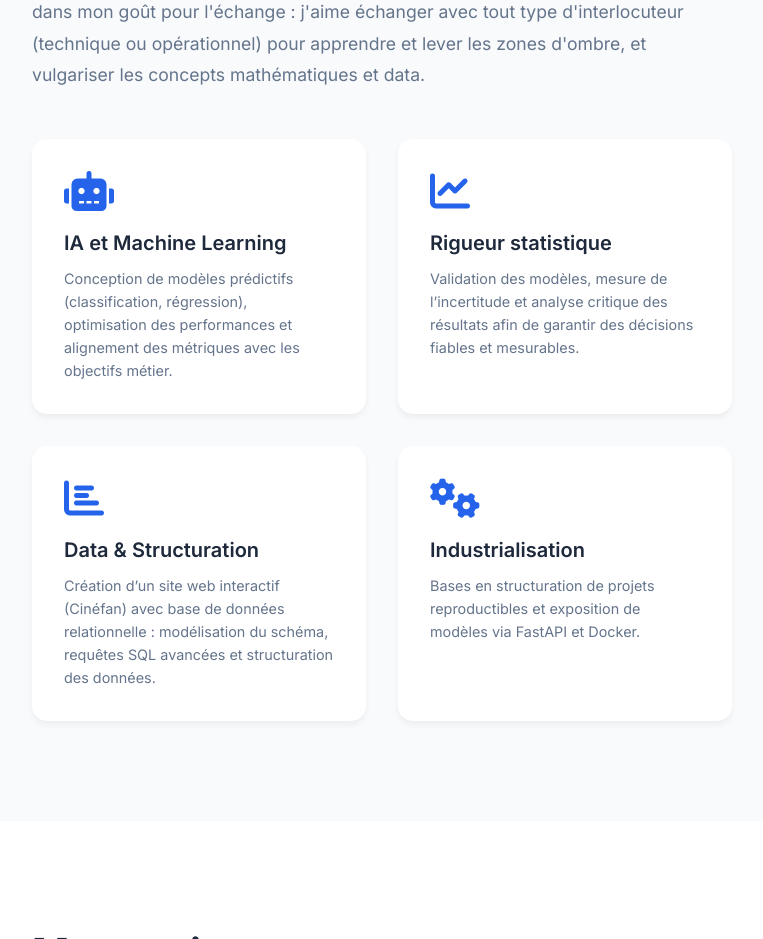
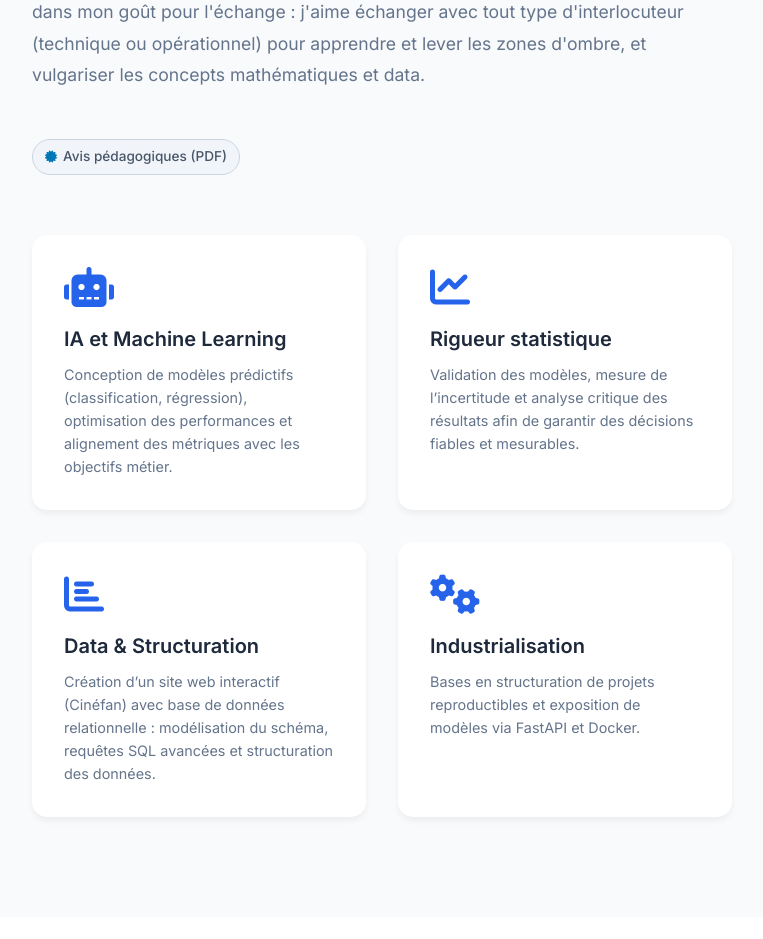
Before and after one commit to SamyASM/portfolio, a plain HTML site: page index.html in a window 1280 px wide. Shown: the part 1380-2319 px from the top of the page, without its empty margins (28-791 px from the left). Drawn offline with Linux system fonts and the light colour scheme.

Commit message:
Ajout des avis des professeurs et ajustement design

```diff
--- a/index.html
+++ b/index.html
@@ -62,6 +62,15 @@
  Ma formation (Licence et M1 Maths appliquées validés avec mention) m'a donné des connaissances solides en probabilités, Python, statistiques, apprentissage automatique et SQL. En parallèle, je développe des projets personnels en modélisation et renforce mes compétences en industrialisation (Docker, FastAPI).
 
 J'ai choisi de rejoindre le M2 M-A spécialisé en Données et Machine Learning, en alternance afin d’ancrer mon expertise technique dans des problématiques métier réelles. Ce qui me motive : concevoir des solutions impactantes. Ma force réside dans mon goût pour l'échange : j'aime échanger avec tout type d'interlocuteur (technique ou opérationnel) pour apprendre et lever les zones d'ombre, et vulgariser les concepts mathématiques et data.
+                        <div style="margin: 20px 0 60px 0;">
+                            <a href="lettres de recommandation _SAMY ASMA.pdf" target="_blank"
+                            style="display: inline-flex; align-items: center; gap: 6px; padding: 6px 12px; background-color: #f1f5f9; color: #475569; border: 1px solid #cbd5e1; border-radius: 20px; text-decoration: none; font-size: 0.85rem; font-weight: 500; transition: all 0.2s;">
+                            <i class="fas fa-certificate" style="font-size: 0.75rem; color: #0077b5;"></i>
+                            Avis pédagogiques (PDF)
+                            </a>
+                        </div>
+
+
                 <div class="skills-grid"> <!-- Début de la grille de compétences -->
                     <div class="skill-item">
                         <i class="fas fa-robot"></i>
```
Also changed, not shown: 1 other file.
